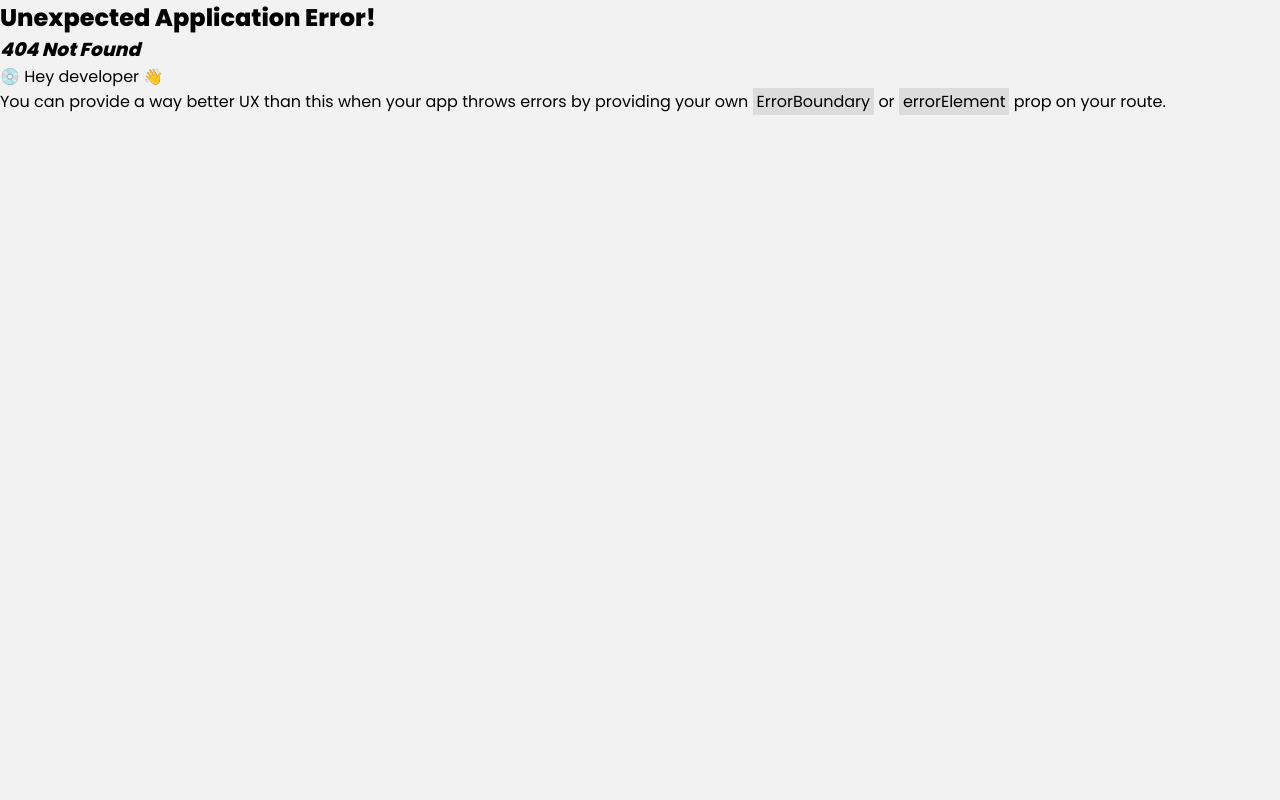
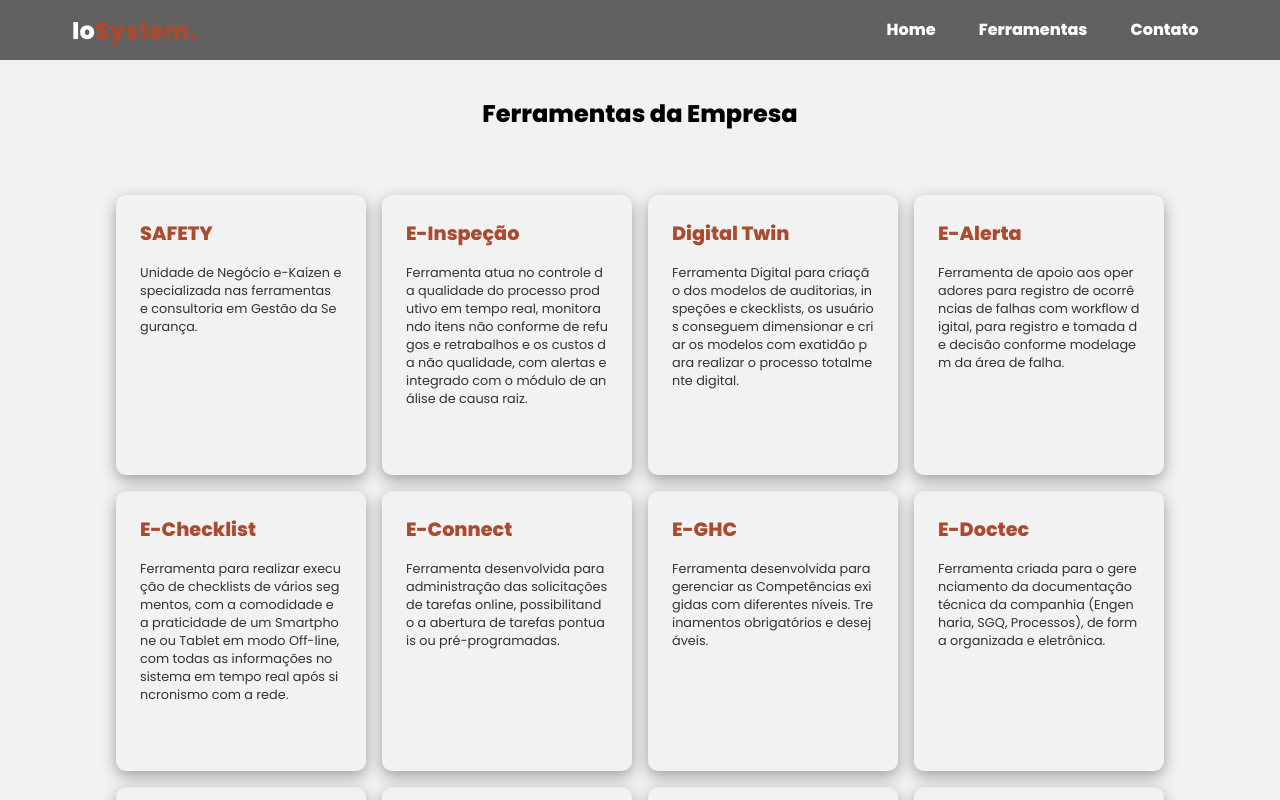
Before and after one commit to vitoroliveiradev/kaizen-frontend-project, a React (Vite) app: page /qualities in a window 1280 px wide. Before the commit this address had no page. Shown: the top 800 px of the page. Built offline with nearby package versions, Linux system fonts and the light colour scheme.

Commit message:
feat: Implementing a qualities page of the company

```diff
--- a/package.json
+++ b/package.json
@@ -18,12 +18,14 @@
     "react-router-dom": "^6.21.0",
     "react-slick": "^0.29.0",
     "react-toastify": "^9.1.3",
-    "slick-carousel": "^1.8.1"
+    "slick-carousel": "^1.8.1",
+    "uuid": "^9.0.1"
   },
   "devDependencies": {
     "@types/react": "^18.2.43",
     "@types/react-dom": "^18.2.17",
     "@types/react-slick": "^0.23.13",
+    "@types/uuid": "^9.0.7",
     "@typescript-eslint/eslint-plugin": "^6.14.0",
     "@typescript-eslint/parser": "^6.14.0",
     "@vitejs/plugin-react": "^4.2.1",
--- a/src/components/Navbar/Navbar.tsx
+++ b/src/components/Navbar/Navbar.tsx
@@ -35,6 +35,9 @@
               </NavLink>
             </li>
             <li onClick={() => setShowMenu(false)}>
+              <NavLink to="/qualities">Ferramentas</NavLink>
+            </li>
+            <li onClick={() => setShowMenu(false)}>
               <NavLink to="/contact">Contato</NavLink>
             </li>
           </ul>
--- /dev/null
+++ b/src/components/QualitiesCard/QualitiesCard.module.css
@@ -0,0 +1,41 @@
+.cardContainer {
+  box-shadow: rgba(0, 0, 0, 0.35) 0px 5px 15px;
+  width: 250px;
+  height: 280px;
+  padding: 1.5rem;
+  border-radius: 10px;
+
+  display: flex;
+  flex-direction: column;
+  gap: 1rem;
+  word-break: break-all;
+  word-wrap: break-word;
+
+  transition: all 0.3s ease;
+}
+
+.cardContainer:hover {
+  background-color: #333;
+  transform: scale(1.05);
+}
+
+.cardContainer:hover > p {
+  color: #fff;
+  user-select: none;
+}
+
+.cardContainer h2 {
+  font-size: 1.2rem;
+  color: var(--bg-primary);
+}
+
+.cardContainer p {
+  font-size: 0.8rem;
+  color: #333;
+}
+
+@media screen and (max-width: 768px) {
+  .cardContainer {
+    width: 80%;
+  }
+}
--- /dev/null
+++ b/src/components/QualitiesCard/QualitiesCard.tsx
@@ -0,0 +1,31 @@
+import styles from "./QualitiesCard.module.css";
+
+type QualitiesCardsProps = {
+  title: string;
+  content: string;
+};
+
+import { motion } from "framer-motion";
+
+export const QualitiesCard = ({ title, content }: QualitiesCardsProps) => {
+  return (
+    <div className={styles.cardContainer}>
+      <motion.h2
+        initial={{ opacity: 0, x: -200 }}
+        whileInView={{ opacity: 1, x: 0 }}
+        transition={{ duration: 0.5 }}
+        exit={{ opacity: 0, x: -200 }}
+      >
+        {title}
+      </motion.h2>
+      <motion.p
+        initial={{ opacity: 0, y: 200 }}
+        whileInView={{ opacity: 1, y: 0 }}
+        transition={{ duration: 0.5 }}
+        exit={{ opacity: 0, y: 200 }}
+      >
+        {content}
+      </motion.p>
+    </div>
+  );
+};
--- a/src/components/ToolsCompany/ToolsCompany.module.css
+++ b/src/components/ToolsCompany/ToolsCompany.module.css
@@ -6,3 +6,25 @@
   gap: 2rem;
   flex-wrap: wrap;
 }
+
+.showMoreContainer {
+  display: flex;
+  align-items: center;
+  justify-content: center;
+  margin: 4rem 0;
+}
+
+.showMore {
+  text-decoration: none;
+  border: 1px solid var(--bg-primary);
+  color: var(--bg-primary);
+  padding: .3rem 2rem;
+  border-radius: 10px;
+  transition: all .3s ease;
+}
+
+.showMore:hover {
+  background-color: #333;
+  color: #FFF;
+  border-color: #333;
+}
--- a/src/components/ToolsCompany/ToolsCompany.tsx
+++ b/src/components/ToolsCompany/ToolsCompany.tsx
@@ -2,6 +2,7 @@
 
 import { Title } from "../Title/Title";
 import { ToolCard } from "../ToolCard/ToolCard";
+import { NavLink } from "react-router-dom";
 
 export const ToolsCompany = () => {
   return (
@@ -27,6 +28,11 @@
           exit={{ opacity: 0, x: -100 }}
         />
       </div>
+      <div className={styles.showMoreContainer}>
+        <NavLink to="/qualities" className={styles.showMore}>
+          Ver mais
+        </NavLink>
+      </div>
     </section>
   );
 };
--- /dev/null
+++ b/src/routes/Qualities/Qualities.module.css
@@ -0,0 +1,11 @@
+.container {
+  margin-top: 6rem;
+}
+
+.content {
+  display: flex;
+  align-items: center;
+  justify-content: center;
+  flex-wrap: wrap;
+  gap: 1rem;
+}
--- /dev/null
+++ b/src/routes/Qualities/Qualities.tsx
@@ -0,0 +1,138 @@
+import { QualitiesCard } from "../../components/QualitiesCard/QualitiesCard";
+import { Title } from "../../components/Title/Title";
+import styles from "./Qualities.module.css";
+
+import { v4 } from "uuid";
+
+import { motion } from "framer-motion";
+
+type ListProps = {
+  id: string;
+  title: string;
+  content: string;
+};
+
+export const Qualities = () => {
+  const listProps: ListProps[] = [
+    {
+      id: v4(),
+      title: "SAFETY",
+      content:
+        "Unidade de Negócio e-Kaizen especializada nas ferramentas e consultoria em Gestão da Segurança.",
+    },
+    {
+      id: v4(),
+      title: "E-Inspeção",
+      content:
+        "Ferramenta atua no controle da qualidade do processo produtivo em tempo real, monitorando itens não conforme de refugos e retrabalhos e os custos da não qualidade, com alertas e integrado com o módulo de análise de causa raiz.",
+    },
+    {
+      id: v4(),
+      title: "Digital Twin",
+      content:
+        "Ferramenta Digital para criação dos modelos de auditorias, inspeções e ckecklists, os usuários conseguem dimensionar e criar os modelos com exatidão para realizar o processo totalmente digital.",
+    },
+    {
+      id: v4(),
+      title: "E-Alerta",
+      content:
+        "Ferramenta de apoio aos operadores para registro de ocorrências de falhas com workflow digital, para registro e tomada de decisão conforme modelagem da área de falha.",
+    },
+    {
+      id: v4(),
+      title: "E-Checklist",
+      content:
+        "Ferramenta para realizar execução de checklists de vários segmentos, com a comodidade e a praticidade de um Smartphone ou Tablet em modo Off-line, com todas as informações no sistema em tempo real após sincronismo com a rede.",
+    },
+    {
+      id: v4(),
+      title: "E-Connect",
+      content:
+        "Ferramenta desenvolvida para administração das solicitações de tarefas online, possibilitando a abertura de tarefas pontuais ou pré-programadas.",
+    },
+    {
+      id: v4(),
+      title: "E-GHC",
+      content:
+        "Ferramenta desenvolvida para gerenciar as Competências exigidas com diferentes níveis. Treinamentos obrigatórios e desejáveis.",
+    },
+    {
+      id: v4(),
+      title: "E-Doctec",
+      content:
+        "Ferramenta criada para o gerenciamento da documentação técnica da companhia (Engenharia, SGQ, Processos), de forma organizada e eletrônica.",
+    },
+    {
+      id: v4(),
+      title: "E-PCP",
+      content:
+        "Ferramenta (Planejamento e Controle de Produção) é um módulo para ajudar no gerenciamento da produção gerando ordens de produção, gestão de sequênciamento, tempo previsto e carga máquina.",
+    },
+    {
+      id: v4(),
+      title: "E-Auditorias",
+      content:
+        "Ferramenta utilizada para otimizar a execução e gerenciamento de auditorias (Segurança, Qualidade, Saúde, VDA entre outras). ",
+    },
+    {
+      id: v4(),
+      title: "E-APQP",
+      content:
+        "Ferramenta para o desenvolvimento do processo e produto permite o compartilhamento das informações totalmente digital pelo time envolvido, fornecedores e clientes, oferecendo gestão completa das fases e ferramentas digitais necessárias para o desenvolvimento.",
+    },
+    {
+      id: v4(),
+      title: "E-BSC",
+      content:
+        "Ferramenta permite que a organização possa modelar uma estratégia de gestão, totalmente integrada com os indicadores chaves de processos.",
+    },
+    {
+      id: v4(),
+      title: "E-RNC",
+      content:
+        "Ferramenta de gerenciamento das não conformidades, com relatórios eletrônicos de ocorrências de falhas. Permitindo incluir área geradora, reclamação de clientes e outras fontes.",
+    },
+    {
+      id: v4(),
+      title: "E-TPM",
+      content:
+        "Ferramenta focada na manutenção autônoma de forma totalmente digital para dar ao operador autonomia ao inspecionar, identificar e solucionar falhas e anomalias em seu equipamento durante o processo de produção.",
+    },
+    {
+      id: v4(),
+      title: "Academia E-Kaizen",
+      content:
+        "Módulo de Treinamentos que permite criar e gerenciar o ambiente de ensino virtual, com modelos de avaliações personalizados, certificados, conteúdos, sala de aula entre outros recursos, integrado com o Módulo de gestão de pessoas e-Kaizen e outros módulos da plataforma.",
+    },
+    {
+      id: v4(),
+      title: "E-Tagout",
+      content:
+        "Ferramenta para o gerenciamento do programa Lockout Tagout e suporte para equipe de Técnicos em campo.",
+    },
+  ];
+
+  return (
+    <div className={styles.container}>
+      <motion.div
+        initial={{ opacity: 0, x: -30 }}
+        whileInView={{ opacity: 1, x: 0 }}
+        transition={{ duration: 1.5 }}
+        exit={{ opacity: 0, x: -30 }}
+      >
+        <Title title="Ferramentas da Empresa" />
+      </motion.div>
+      <motion.div
+        initial={{ opacity: 0 }}
+        whileInView={{ opacity: 1 }}
+        transition={{ duration: 1.7 }}
+        exit={{ opacity: 0 }}
+        className={styles.content}
+      >
+        {listProps.map((item) => (
+          <QualitiesCard title={item.title} content={item.content} />
+        ))}
+      </motion.div>
+    </div>
+  );
+};
```
Also changed, not shown: src/main.tsx (+6 -1 lines), 1 other file (tests, documents, lock files or other folders).
